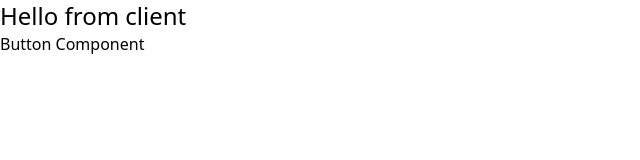
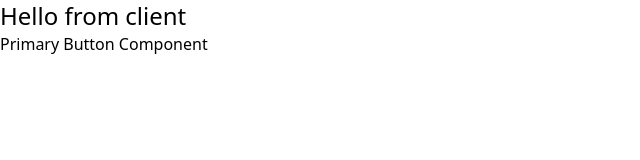
Before and after one commit to KshitizSachan/alumni-network-iiitdwd, a React (Create React App) app in the folder client/: page / in a window 1280 px wide. Shown: the top 160 px of the page, without its empty margins (0-640 px from the left). Built offline with nearby package versions, Linux system fonts and the light colour scheme.

Commit message:
added button template for frontend

```diff
--- a/client/src/components/Button.jsx
+++ b/client/src/components/Button.jsx
@@ -1,8 +1,18 @@
 const PrimaryButton = () =>{
     return (
         <>
-            <div>Button Component</div>
+            <div>Primary Button Component</div>
         </>
     )
 }
-export  {PrimaryButton};
+
+const BorderButton = () =>{
+    return (
+        <>
+            <div>Border Button Component</div>
+        </>
+    )
+}
+
+
+export  {PrimaryButton, BorderButton};
```
